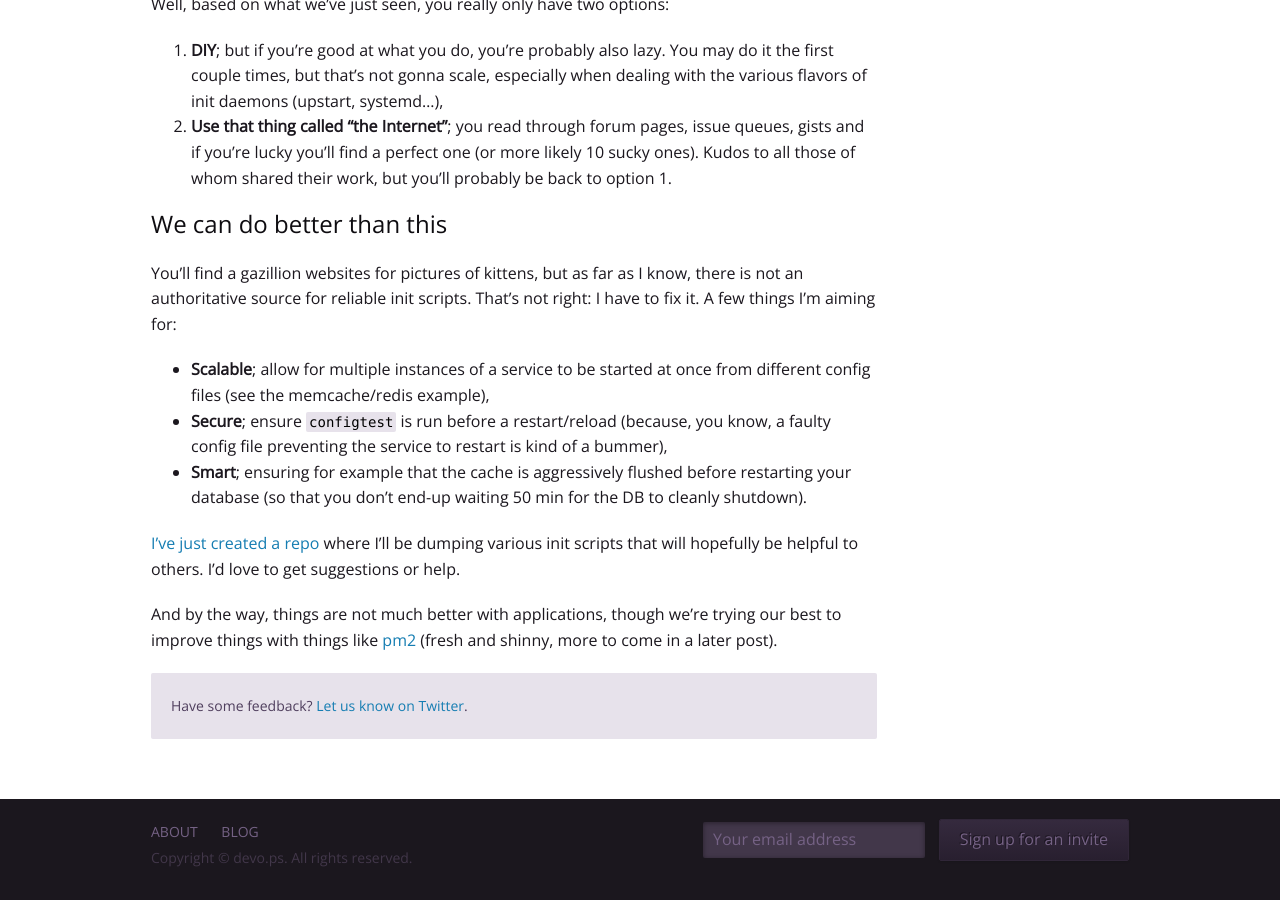
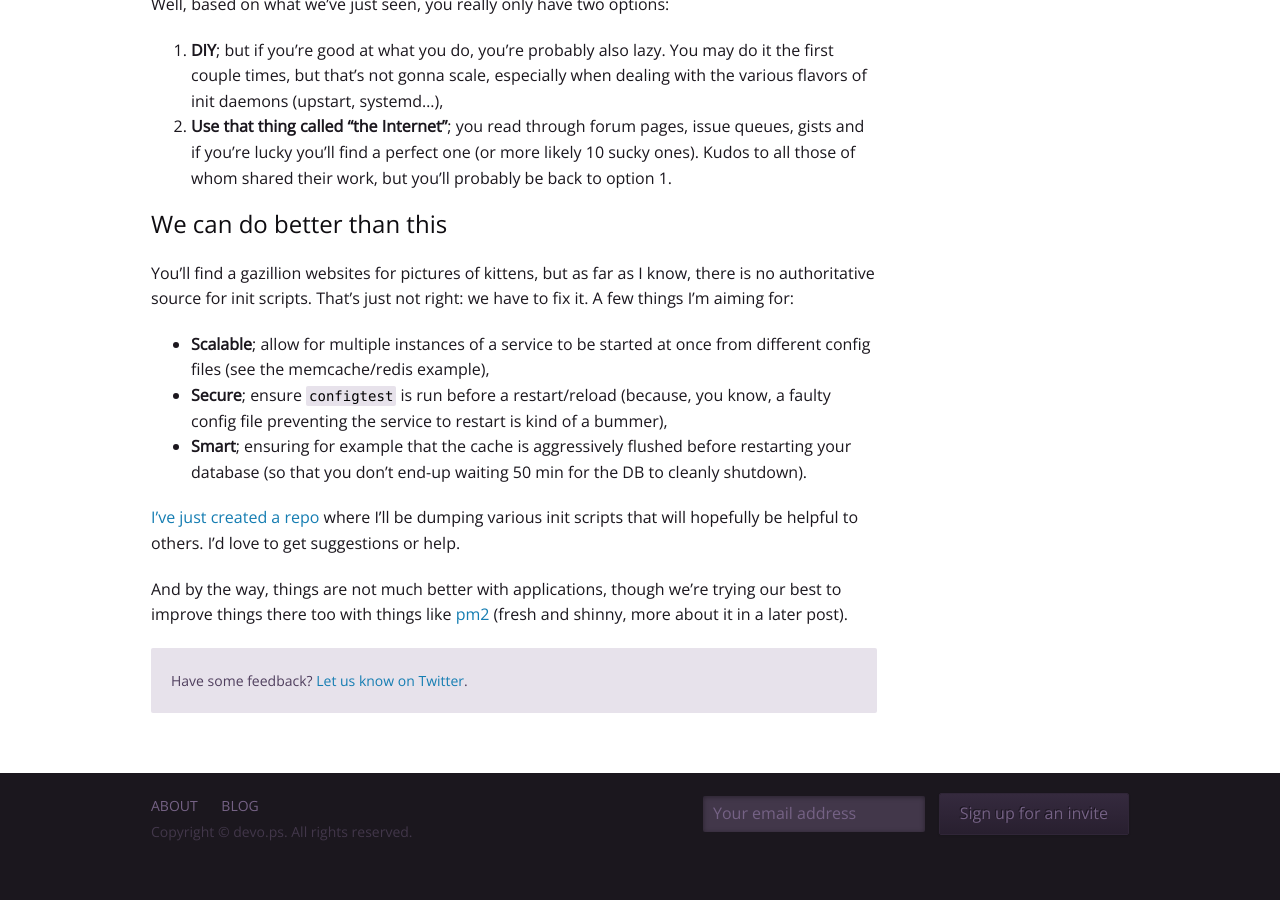
Before and after one commit to isabella232/devo-ps.github.io, a Jekyll site: the page built from _posts/blog/2013-06-19-I-can-haz-init-script.md, in a window 1280 px wide and 900 px high, scrolled down 2010 px. Built offline with Jekyll 4.4.1, drawn with Linux system fonts in a browser that asks for light colours; comment, search, counter and statistics services are not loaded; after the commit the page ends 2885 px from its top, so only the background shows below that.

Commit message:
Dinal typos

```diff
--- a/_posts/blog/2013-06-19-I-can-haz-init-script.md
+++ b/_posts/blog/2013-06-19-I-can-haz-init-script.md
@@ -57,7 +57,7 @@ Well, based on what we've just seen, you really only have two options:
 
 ### We can do better than this
 
-You'll find a gazillion websites for pictures of kittens, but as far as I know, there is not an authoritative source for reliable init scripts. That's not right: I have to fix it. A few things I'm aiming for:
+You'll find a gazillion websites for pictures of kittens, but as far as I know, there is no authoritative source for  init scripts. That's just not right: we have to fix it. A few things I'm aiming for:
 
 - **Scalable**; allow for multiple instances of a service to be started at once from different config files (see the memcache/redis example),
 - **Secure**; ensure `configtest` is run before a restart/reload (because, you know, a faulty config file preventing the service to restart is kind of a bummer),
@@ -65,4 +65,4 @@ You'll find a gazillion websites for pictures of kittens, but as far as I know,
 
 [I've just created a repo](https://github.com/devo-ps/init-scripts) where I'll be dumping various init scripts that will hopefully be helpful to others. I'd love to get suggestions or help.
 
-And by the way, things are not much better with applications, though we're trying our best to improve things with things like [pm2](https://github.com/Unitech/pm2) (fresh and shinny, more to come in a later post).
+And by the way, things are not much better with applications, though we're trying our best to improve things there too with things like [pm2](https://github.com/Unitech/pm2) (fresh and shinny, more about it in a later post).
```
